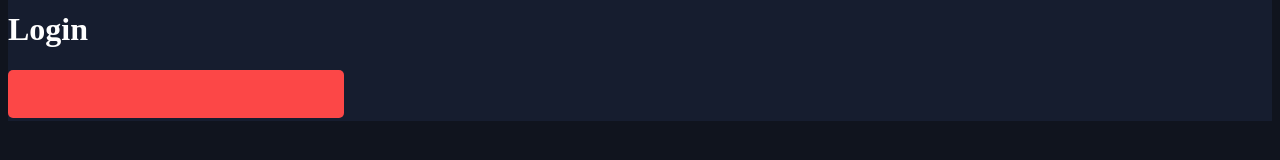
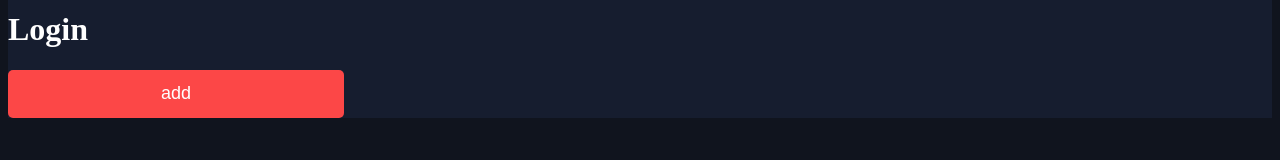
Before and after one commit to amt-kwekuturkson/entertainment-web-app-angular, an Angular app: page / in a window 1280 px wide. Shown: the part 322-482 px from the top of the page. Built offline with nearby package versions, Linux system fonts and the light colour scheme.

Commit message:
design button and set text using interpolation

```diff
--- a/src/app/components/login/button/button.component.css
+++ b/src/app/components/login/button/button.component.css
@@ -4,6 +4,9 @@ button {
     width: 21rem;
     border-radius: 0.3125rem;
     background-color: var(--red);
+    font-size: var(--heading-small);
+    font-weight: lighter;
+    color: var(--pure-white);
 }
 
 button:hover {
--- a/src/app/components/login/button/button.component.html
+++ b/src/app/components/login/button/button.component.html
@@ -1 +1 @@
-<button></button>
+<button>{{text}}</button>
--- a/src/app/components/login/button/button.component.ts
+++ b/src/app/components/login/button/button.component.ts
@@ -1,4 +1,4 @@
-import { Component } from '@angular/core';
+import { Component, Input } from '@angular/core';
 
 @Component({
   selector: 'login-button',
@@ -6,5 +6,5 @@ import { Component } from '@angular/core';
   styleUrls: ['./button.component.css']
 })
 export class ButtonComponent {
-
+@Input() text?:string;
 }
--- a/src/app/pages/login-page/login-page.component.html
+++ b/src/app/pages/login-page/login-page.component.html
@@ -2,6 +2,6 @@
     <div><img src="/src/assets/logo.svg" alt="app icon"></div>
     <h1>Login</h1>
     <login-form></login-form>
-    <login-button></login-button>
+    <login-button text="add"></login-button>
 
 </div>
```
